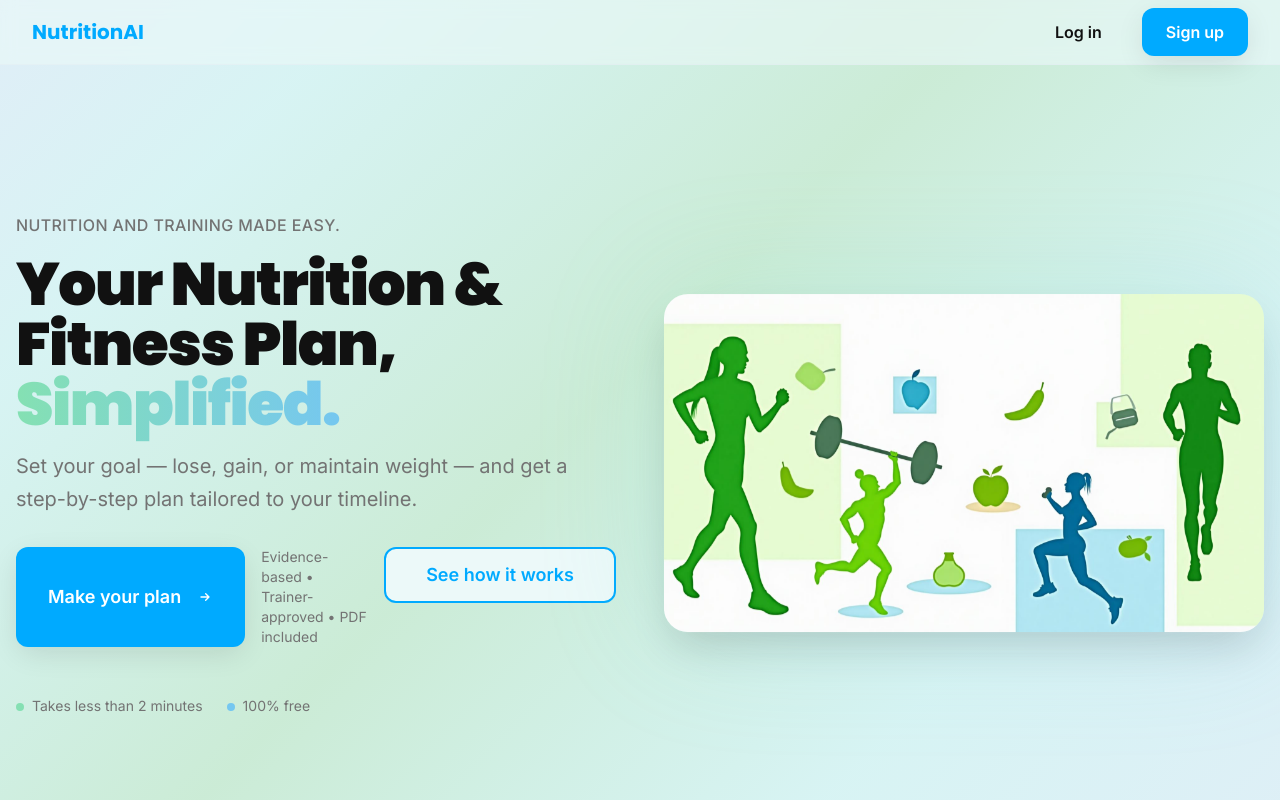
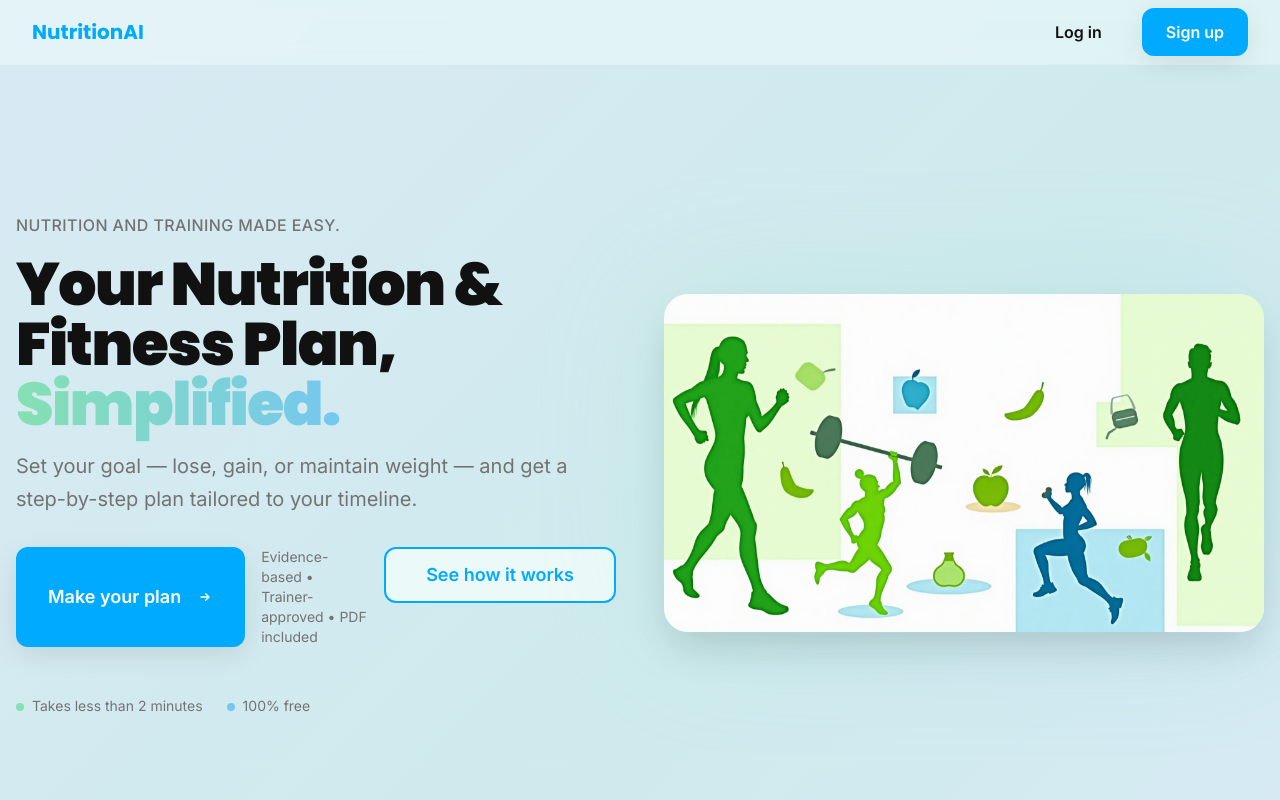
Before and after one commit to josemauma/goal-plan-gen, a React (Vite) app: page / in a window 1280 px wide. Shown: the top 800 px of the page. Built offline with nearby package versions, Linux system fonts and the light colour scheme.

Commit message:
Fix background gradient
Adjusted the background gradient to remove visible color stops at the top, ensuring a smooth transition consistent with the second provided screenshot.

```diff
--- a/src/index.css
+++ b/src/index.css
@@ -48,13 +48,12 @@
 
     /* Background gradient */
     --bg-gradient: linear-gradient(135deg,
-      hsl(200 60% 92%) 0%,
-      hsl(180 55% 90%) 15%,
-      hsl(160 50% 88%) 30%,
-      hsl(140 45% 86%) 45%,
-      hsl(160 50% 88%) 60%,
-      hsl(180 55% 90%) 75%,
-      hsl(200 60% 92%) 100%);
+      hsl(200 55% 90%) 0%,
+      hsl(195 50% 89%) 20%,
+      hsl(190 48% 88%) 40%,
+      hsl(185 46% 87%) 60%,
+      hsl(190 48% 88%) 80%,
+      hsl(200 55% 90%) 100%);
 
     /* Gradients */
     --gradient-hero: linear-gradient(135deg, hsl(150 60% 70%), hsl(200 80% 70%));
```
